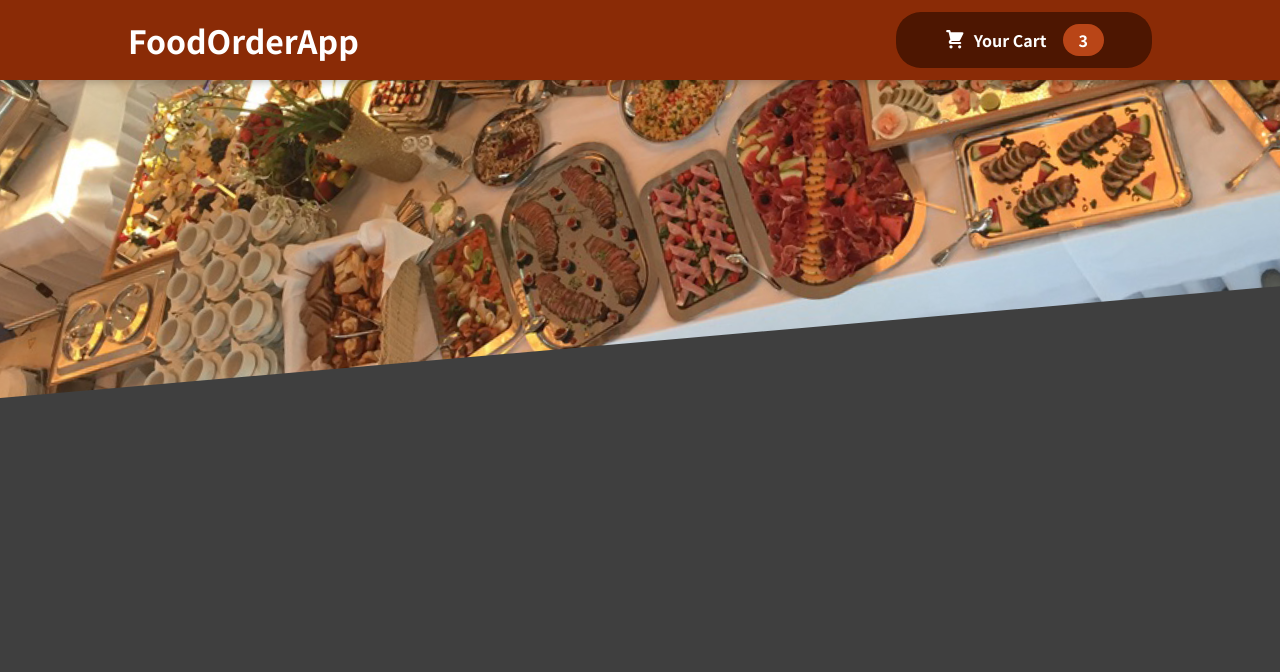
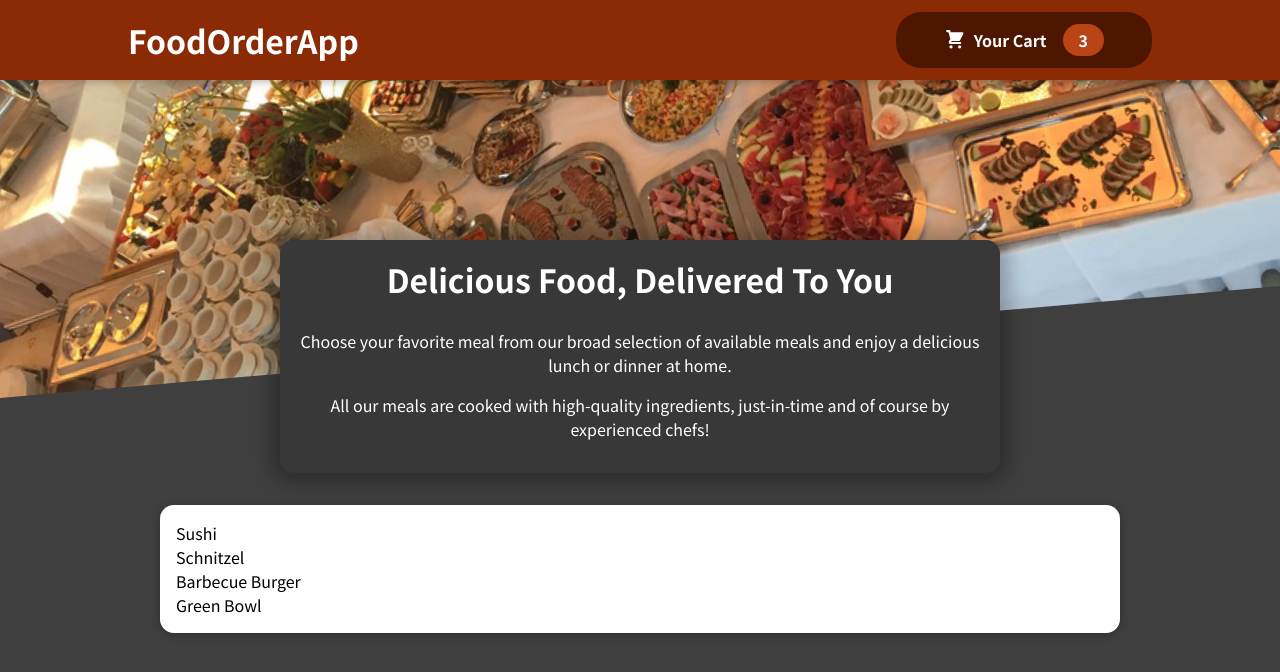
Before and after one commit to vivekbhadula/React6, a React (Create React App) app: page / in a window 1280 px wide. Shown: the top 672 px of the page. Built offline with nearby package versions, Linux system fonts and the light colour scheme.

Commit message:
rendering meals (in between)

```diff
--- a/src/App.js
+++ b/src/App.js
@@ -1,10 +1,14 @@
 import { Fragment } from "react";
 import Header from "./components/Layout/Header";
+import Meals from "./components/Meals/Meals";
 
 function App() {
   return (
     <Fragment>
       <Header />
+      <main>
+        <Meals />
+      </main>
     </Fragment>
   );
 }
--- /dev/null
+++ b/src/components/Meals/AvailableMeals.js
@@ -0,0 +1,43 @@
+import Card from "../UI/Card";
+import classes from "./AvailableMeals.module.css";
+
+const DUMMY_MEALS = [
+  {
+    id: "m1",
+    name: "Sushi",
+    description: "Finest fish and veggies",
+    price: 22.99,
+  },
+  {
+    id: "m2",
+    name: "Schnitzel",
+    description: "A german specialty!",
+    price: 16.5,
+  },
+  {
+    id: "m3",
+    name: "Barbecue Burger",
+    description: "American, raw, meaty",
+    price: 12.99,
+  },
+  {
+    id: "m4",
+    name: "Green Bowl",
+    description: "Healthy...and green...",
+    price: 18.99,
+  },
+];
+
+function AvailableMeals() {
+  const mealsList = DUMMY_MEALS.map((meal) => <li>{meal.name}</li>);
+
+  return (
+    <section className={classes.meals}>
+      <Card>
+        <ul>{mealsList}</ul>
+      </Card>
+    </section>
+  );
+}
+
+export default AvailableMeals;
--- /dev/null
+++ b/src/components/Meals/AvailableMeals.module.css
@@ -0,0 +1,24 @@
+.meals {
+  max-width: 60rem;
+  width: 90%;
+  margin: 2rem auto;
+  animation: meals-appear 1s ease-out forwards;
+}
+
+.meals ul {
+  list-style: none;
+  margin: 0;
+  padding: 0;
+}
+
+@keyframes meals-appear {
+  from {
+    opacity: 0;
+    transform: translateY(3rem);
+  }
+
+  to {
+    opacity: 1;
+    transform: translateY(0);
+  }
+}
--- /dev/null
+++ b/src/components/Meals/MealItem/MealItem.module.css
@@ -0,0 +1,22 @@
+.meal {
+  display: flex;
+  justify-content: space-between;
+  margin: 1rem;
+  padding-bottom: 1rem;
+  border-bottom: 1px solid #ccc;
+}
+
+.meal h3 {
+  margin: 0 0 0.25rem 0;
+}
+
+.description {
+  font-style: italic;
+}
+
+.price {
+  margin-top: 0.25rem;
+  font-weight: bold;
+  color: #ad5502;
+  font-size: 1.25rem;
+}
--- /dev/null
+++ b/src/components/Meals/Meals.js
@@ -0,0 +1,14 @@
+import { Fragment } from "react";
+import AvailableMeals from "./AvailableMeals";
+import MealsSummary from "./MealsSummary";
+
+function Meals() {
+  return (
+    <Fragment>
+      <MealsSummary />
+      <AvailableMeals />
+    </Fragment>
+  );
+}
+
+export default Meals;
--- /dev/null
+++ b/src/components/Meals/MealsSummary.js
@@ -0,0 +1,19 @@
+import classes from "./MealsSummary.module.css";
+
+function MealsSummary() {
+    return (
+        <section className={classes.summary}>
+            <h2>Delicious Food, Delivered To You</h2>
+            <p>
+                Choose your favorite meal from our broad selection of available meals
+                and enjoy a delicious lunch or dinner at home.
+            </p>
+            <p>
+                All our meals are cooked with high-quality ingredients, just-in-time
+                and of course by experienced chefs!
+            </p>
+        </section>
+    )
+}
+
+export default MealsSummary;
--- /dev/null
+++ b/src/components/Meals/MealsSummary.module.css
@@ -0,0 +1,18 @@
+.summary {
+  text-align: center;
+  max-width: 45rem;
+  width: 90%;
+  margin: auto;
+  margin-top: -10rem;
+  position: relative;
+  background-color: #383838;
+  color: white;
+  border-radius: 14px;
+  padding: 1rem;
+  box-shadow: 0 1px 18px 10px rgba(0, 0, 0, 0.25);
+}
+
+.summary h2 {
+  font-size: 2rem;
+  margin-top: 0;
+}
--- /dev/null
+++ b/src/components/UI/Card.js
@@ -0,0 +1,7 @@
+import classes from "./Card.module.css";
+
+function Card(props) {
+  return <div className={classes.card}>{props.children}</div>;
+}
+
+export default Card;
--- /dev/null
+++ b/src/components/UI/Card.module.css
@@ -0,0 +1,6 @@
+.card {
+  padding: 1rem;
+  box-shadow: 0 2px 8px rgba(0, 0, 0, 0.25);
+  border-radius: 14px;
+  background-color: white;
+}
```
Also changed, not shown: src/components/Meals/MealItem/MealItem.js (added, +18 -0 lines), src/components/Meals/MealItem/MealItemForm.js (added), 1 other file (tests, documents, lock files or other folders).
